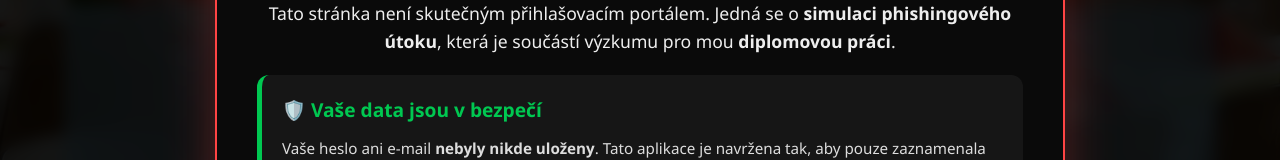
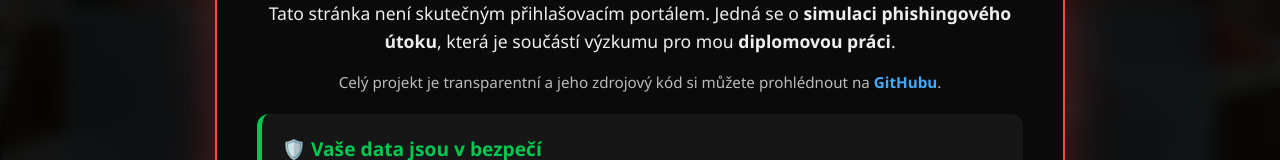
Before and after one commit to Spana21/Stravovani_Web_DP, a React (Vite) app in the folder Client/Stravovani/: page / in a window 1280 px wide. Both pictures are taken after typing "name@example.com", "Sample123" into the empty fields and a click on the button "Přihlášení". Shown: the part 156-316 px from the top of the page. Built offline with nearby package versions, Linux system fonts and the light colour scheme; no server answers.

Commit message:
FinalAddGit

```diff
--- a/Client/Stravovani/src/Login.css
+++ b/Client/Stravovani/src/Login.css
@@ -258,7 +258,26 @@
 .modal-text {
   font-size: 1.1rem;
   color: #eee;
+  margin-bottom: 15px;
+}
+
+.github-info {
+  font-size: 0.95rem;
+  color: #bbb;
   margin-bottom: 20px;
+}
+
+.github-link {
+  color: #44aaff; /* Světle modrá pro odkazy na tmavém pozadí */
+  text-decoration: none;
+  font-weight: 600;
+  border-bottom: 1px solid transparent;
+  transition: all 0.2s;
+}
+
+.github-link:hover {
+  color: #88ccff;
+  border-bottom: 1px solid #88ccff;
 }
 
 /* Sekce se zárukou bezpečnosti */
--- a/Client/Stravovani/src/components/BlackWindow.jsx
+++ b/Client/Stravovani/src/components/BlackWindow.jsx
@@ -48,6 +48,11 @@ function DiplomkaModal({ isOpen, onClose }) {
           <p className="modal-text">
             Tato stránka není skutečným přihlašovacím portálem. Jedná se o <strong>simulaci phishingového útoku</strong>,
             která je součástí výzkumu pro mou <strong>diplomovou práci</strong>.
+          </p>
+
+          <p className="github-info">
+            Celý projekt je transparentní a jeho zdrojový kód si můžete prohlédnout na
+            <a href="https://github.com/Spana21/Stravovani_Web_DP" target="_blank" rel="noopener noreferrer" className="github-link"> GitHubu</a>.
           </p>
 
           <div className="security-guarantee">
```
